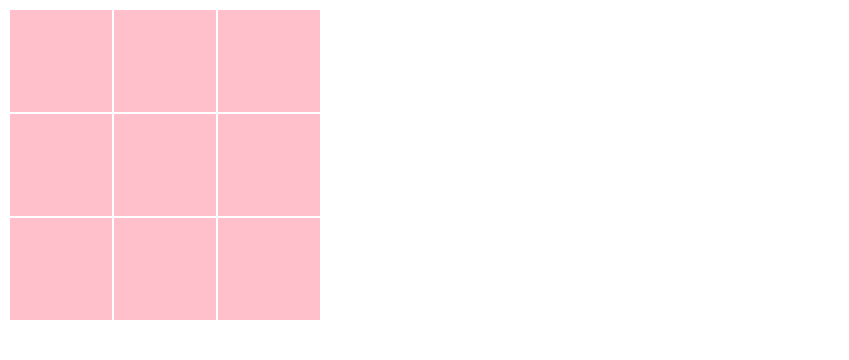
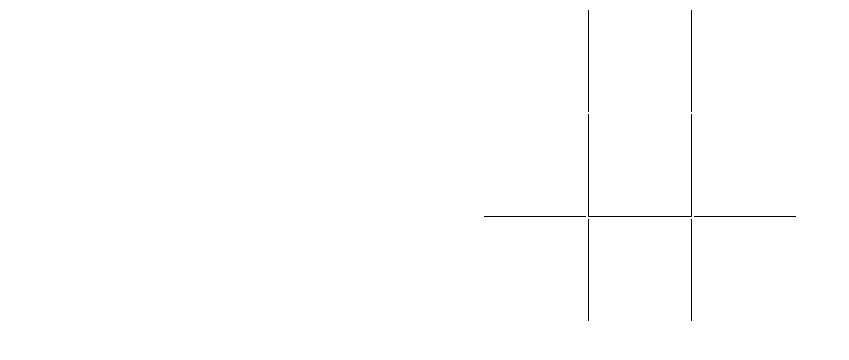
Before and after one commit to yashsaluja/Web-Development, a plain HTML site: page board.html in a window 1280 px wide. Shown: the whole page, without its empty margins (0-849 px from the left). Drawn offline with Linux system fonts and the light colour scheme.

Commit message:
tic tac toe

```diff
--- a/board.html
+++ b/board.html
@@ -3,12 +3,24 @@
 <head>
 	<title>TTT Board</title>
 	<style type="text/css">
+
+	table{
+		margin: auto;
+	}
+
 	td{
 		width:100px;
 		height:100px;
-		background: pink;
+		}
+	.vertical{
+		border-left:1px solid black;
+		border-right:1px solid black;
+	}
+	.horizontal{
+		border-top: :1px solid black;
+		border-bottom:1px solid black;
+	}
 
-}
 </style>
 </head>
 <body>
@@ -16,20 +28,21 @@
 	<table>
 		<tr>
 			<td></td>
-			<td></td>
-			<td></td>
-
-		</tr>
-		<tr>
-			<td></td>
-			<td></td>
+			<td class ="vertical"></td>
 			<td></td>
 
 		</tr>
 
 		<tr>
+			<td class ="horizontal"></td>
+			<td class ="vertical  horizontal"></td>
+			<td class ="horizontal"></td>
+
+		</tr>
+
+		<tr>
 			<td></td>
-			<td></td>
+			<td class ="vertical"></td>
 			<td></td>
 
 		</tr>
```
